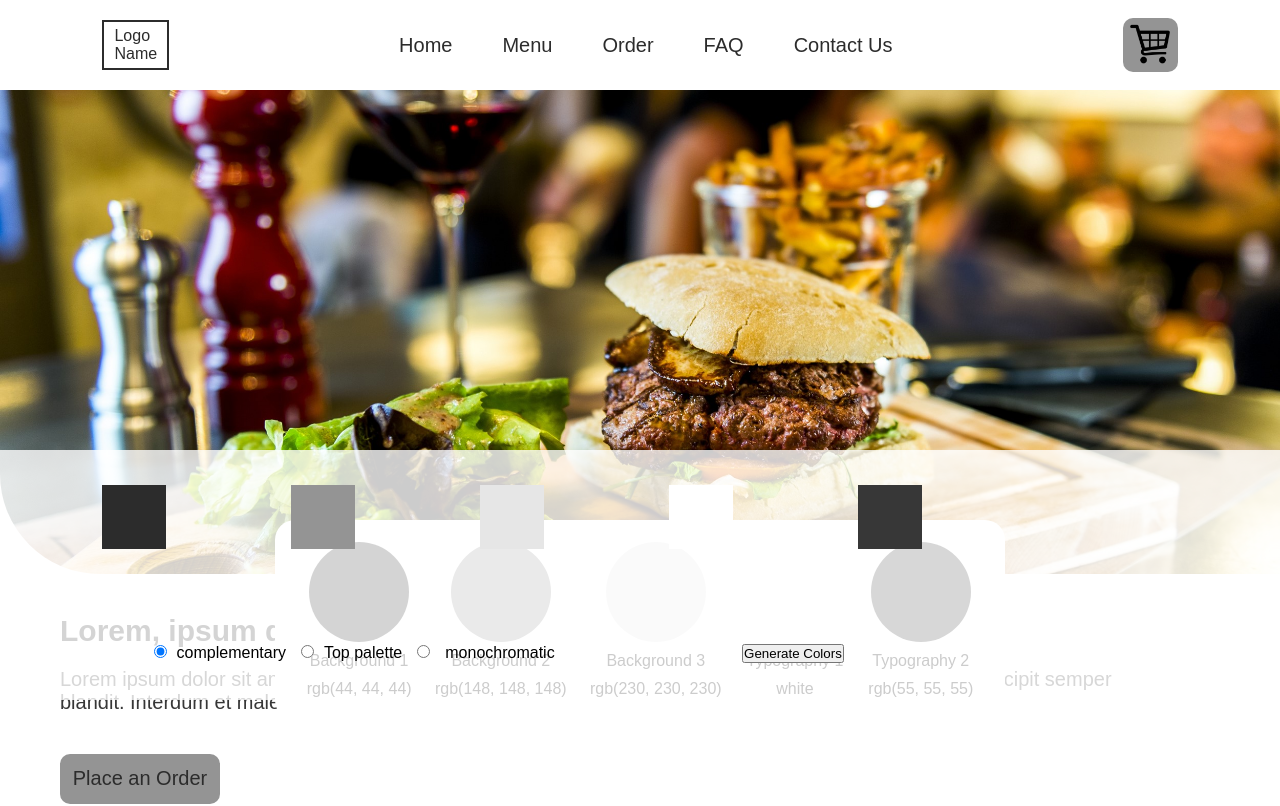
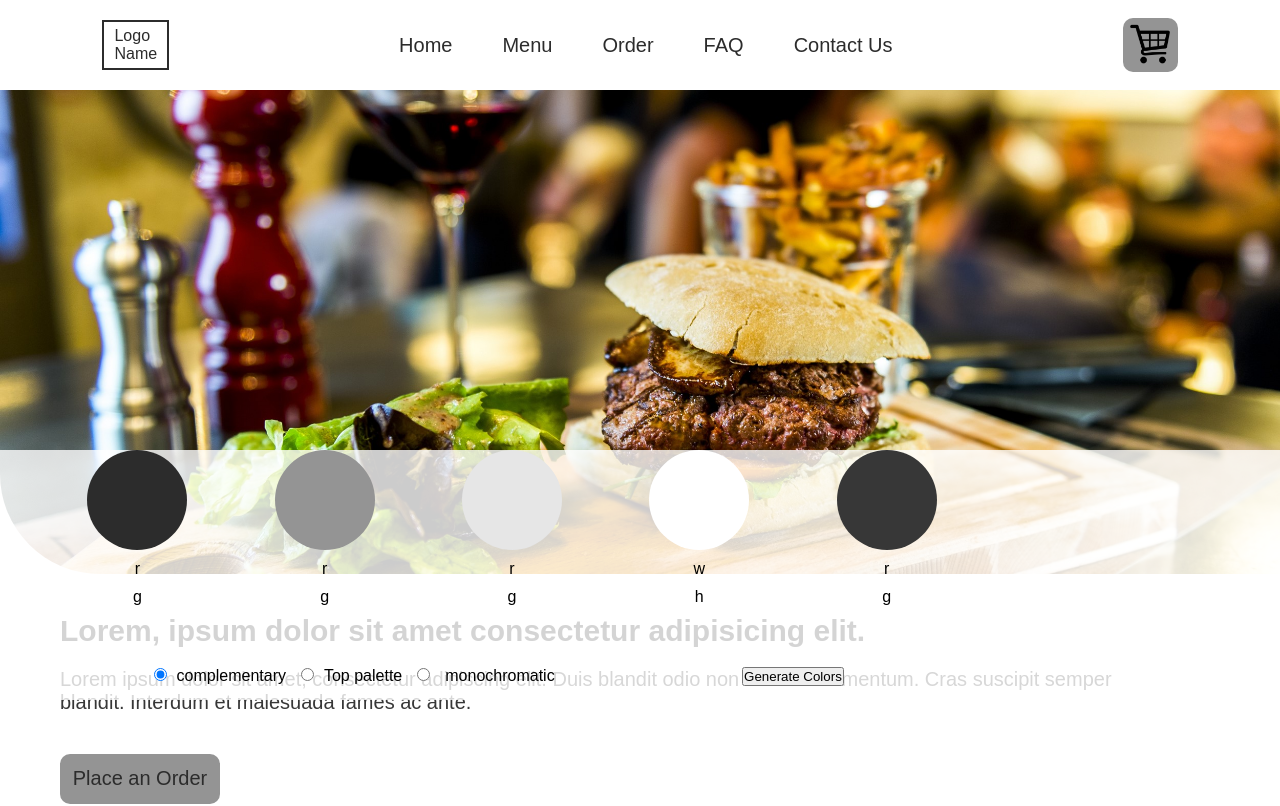
Before and after one commit to WildCodeSchool/2022-09-JS-Paris-project-2-DyingPlants, a React (Vite) app in the folder frontend/: page /restaurant in a window 1280 px wide. Shown: the top 806 px of the page. Built offline with nearby package versions, Linux system fonts and the light colour scheme; a web font is replaced by a local one.

Commit message:
merging 2 palette

```diff
--- a/frontend/package.json
+++ b/frontend/package.json
@@ -14,6 +14,7 @@
     "prop-types": "^15.8.1",
     "react": "^18.0.0",
     "react-dom": "^18.0.0",
+    "react-icons": "^4.6.0",
     "react-router-dom": "^6.4.2",
     "react-uuid": "^2.0.0",
     "template-fullstack": "file:..",
--- /dev/null
+++ b/frontend/src/components/paletteTestLeo/PaletteTestLeo.css
@@ -0,0 +1,8 @@
+.colorContainer {
+  display: flex;
+  justify-content: center;
+  align-items: center;
+}
+.buttonLockedColor {
+  border-radius: 10px;
+}
--- a/frontend/src/components/paletteTestLeo/PaletteTestLeo.jsx
+++ b/frontend/src/components/paletteTestLeo/PaletteTestLeo.jsx
@@ -1,16 +1,19 @@
 import axios from "axios";
 import { useState } from "react";
+import { AiFillLock } from "react-icons/ai";
+import "./PaletteTestLeo.css";
 
 export default function PaletteTestLeo({ labelAndColorArray }) {
   // palette top//
-  /* const labels = labelAndColorArray.map((elt) => elt[0]); */
+  const labels = labelAndColorArray.map((elt) => elt[0]);
   const currentColors = labelAndColorArray.map((elet) => elet[1]);
-  /* const setters = labelAndColorArray.map((elt) => elt[2]); */
+  const setters = labelAndColorArray.map((elt) => elt[2]);
 
   // palette bottom//
   const [fetchType, setFetchType] = useState("complementary");
   const [fetchedColors, setFetchedColors] = useState([]);
   const [lockedColors, setLockedColors] = useState([]);
+  const [hoveredDiv, setHoveredDiv] = useState(null);
 
   async function colorMindBrandNewFetch() {
     const response = await axios({
@@ -120,14 +123,12 @@ export default function PaletteTestLeo({ labelAndColorArray }) {
         className="paletteTop"
         style={{
           width: "80%",
-          minHeight: "40%",
-          maxHeight: "40%",
           display: "flex",
-          flexDirection: "column",
+          flexDirection: "row",
           justifyContent: "space-evenly",
         }}
       >
-        <div
+        {/* <div
           className="colorsContainer"
           style={{
             width: "80%",
@@ -135,18 +136,36 @@ export default function PaletteTestLeo({ labelAndColorArray }) {
             justifyContent: "space-between",
             margin: "0 auto",
           }}
-        >
+        > */}
         {currentColors.map((elt) => (
           <div
             style={{
-                width: "5vw",
-                height: "5vw",
+              display: "flex",
+              justifyContent: "center",
+              flexDirection: "column",
+              alignItems: "center",
+            }}
+          >
+            <div
+              className="colorBox"
+              style={{
                 backgroundColor: elt,
               }}
-              className="colorContainer"
             />
+            <p
+              className="textPalette"
+              style={{ textAlign: "center", marginTop: "10px" }}
+            >
+              {elt[0]}
+            </p>
+            <p
+              className="textPalette"
+              style={{ textAlign: "center", marginTop: "10px" }}
+            >
+              {elt[1]}
+            </p>
+          </div>
         ))}
-        </div>
       </div>
       <div
         className="paletteBas"
@@ -170,12 +189,24 @@ export default function PaletteTestLeo({ labelAndColorArray }) {
         >
           {fetchedColors.map((elt, i) => {
             return (
+              <div
+                className="colorBox"
+                onMouseEnter={() => setHoveredDiv(i)}
+                onMouseLeave={() => setHoveredDiv(null)}
+                style={{
+                  backgroundColor: elt,
+                  display: "flex",
+                  justifyContent: "center",
+                  alignItems: "center",
+                }}
+              >
                 <button
+                  className="buttonLockedColor"
                   style={{
-                  width: "5vw",
-                  height: "5vw",
-                  backgroundColor: elt,
-                  border: lockedColors.includes(i) ? "1px solid red" : "none",
+                    display:
+                      hoveredDiv === i || lockedColors.includes(i)
+                        ? "initial"
+                        : "none",
                   }}
                   onClick={() => {
                     setLockedColors((prev) => {
@@ -185,10 +216,12 @@ export default function PaletteTestLeo({ labelAndColorArray }) {
                       return [...prev, i];
                     });
                   }}
-                className="colorContainer"
                   type="button"
                   aria-label="Save"
-              />
+                >
+                  <AiFillLock />
+                </button>
+              </div>
             );
           })}
         </div>
--- a/frontend/src/pages/Restaurant/Restaurant.jsx
+++ b/frontend/src/pages/Restaurant/Restaurant.jsx
@@ -101,13 +101,13 @@ export default function Restaurant() {
           }}
         >
           {" "}
-          <PaletteTop
+          {/* <PaletteTop
             darkColor={darkColor}
             primaryColor={primaryColor}
             backPageColor={backPageColor}
             backColor={backColor}
             whatColor={whatColor}
-          />
+          /> */}
         </div>
 
         <section
```
Also changed, not shown: 1 other file (tests, documents, lock files or other folders). Lines whose indentation alone changed are shown as unchanged.
